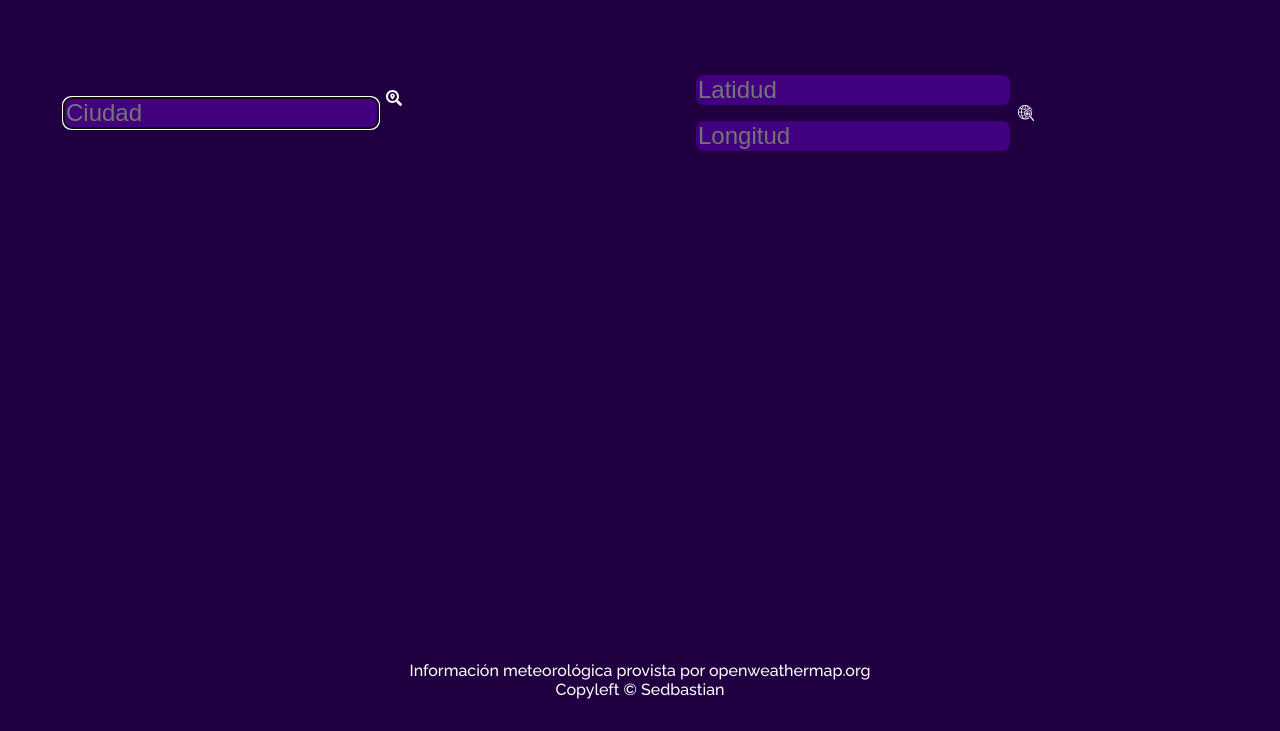
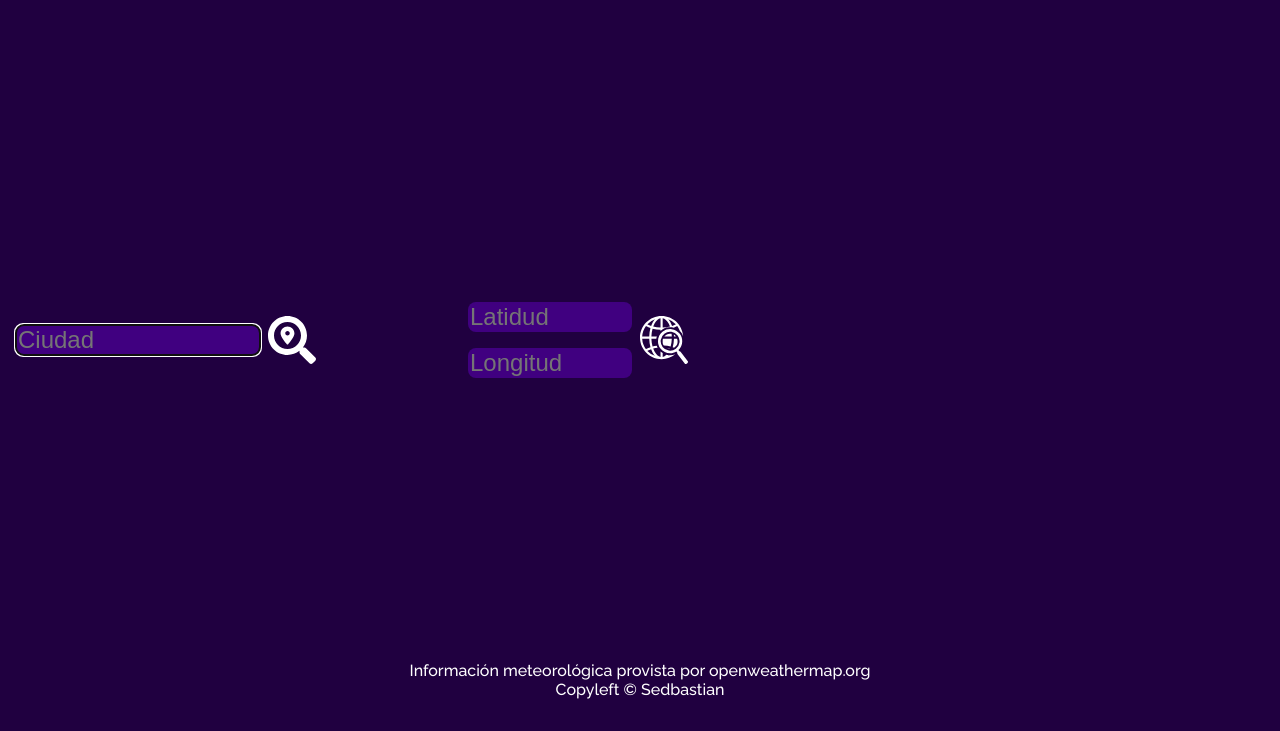
Before and after one commit to Sedbastian/odin-weather-app, a website built with webpack: page dist/index.html in a window 1280 px wide. Shown: the part 69-800 px from the top of the page. Built offline with Linux system fonts and the light colour scheme.

Commit message:
Prueba mode: production para arreglar githubPage

```diff
--- a/src/style.css
+++ b/src/style.css
@@ -20,11 +20,9 @@ header h1 {
 
 main {
   display: grid;
-  grid-template-columns: repeat(auto-fit, 30rem);
+  grid-template-columns: repeat(auto-fit, minmax(25rem, 1fr));
   /* grid-auto-rows: max-content; */
 }
-
-
 
 input {
 	width: 10rem;
@@ -44,6 +42,8 @@ main .buscarXnombre {
   /* margin: 3rem; */
 
 	justify-self: center;
+
+	/* margin-left: 5rem; */
 
   display: grid;
   grid-template-columns: 1fr 1fr;
--- a/webpack.config.js
+++ b/webpack.config.js
@@ -1,7 +1,7 @@
 const path = require("path");
 
 module.exports = {
-  mode: "development",
+  mode: "production",
   entry: {
     index: "./src/index.js"
 	},
```
Also changed, not shown: dist/main.js.
